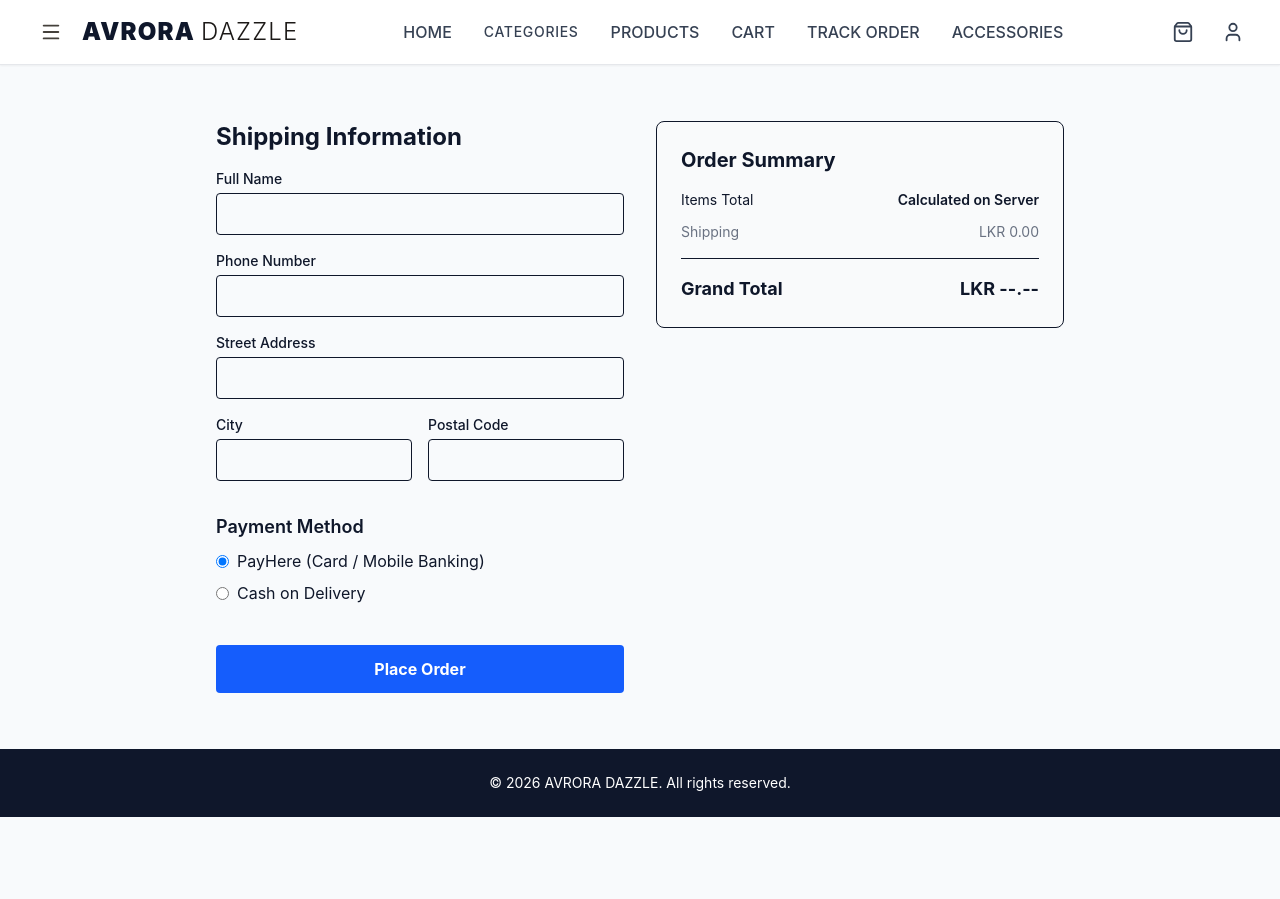
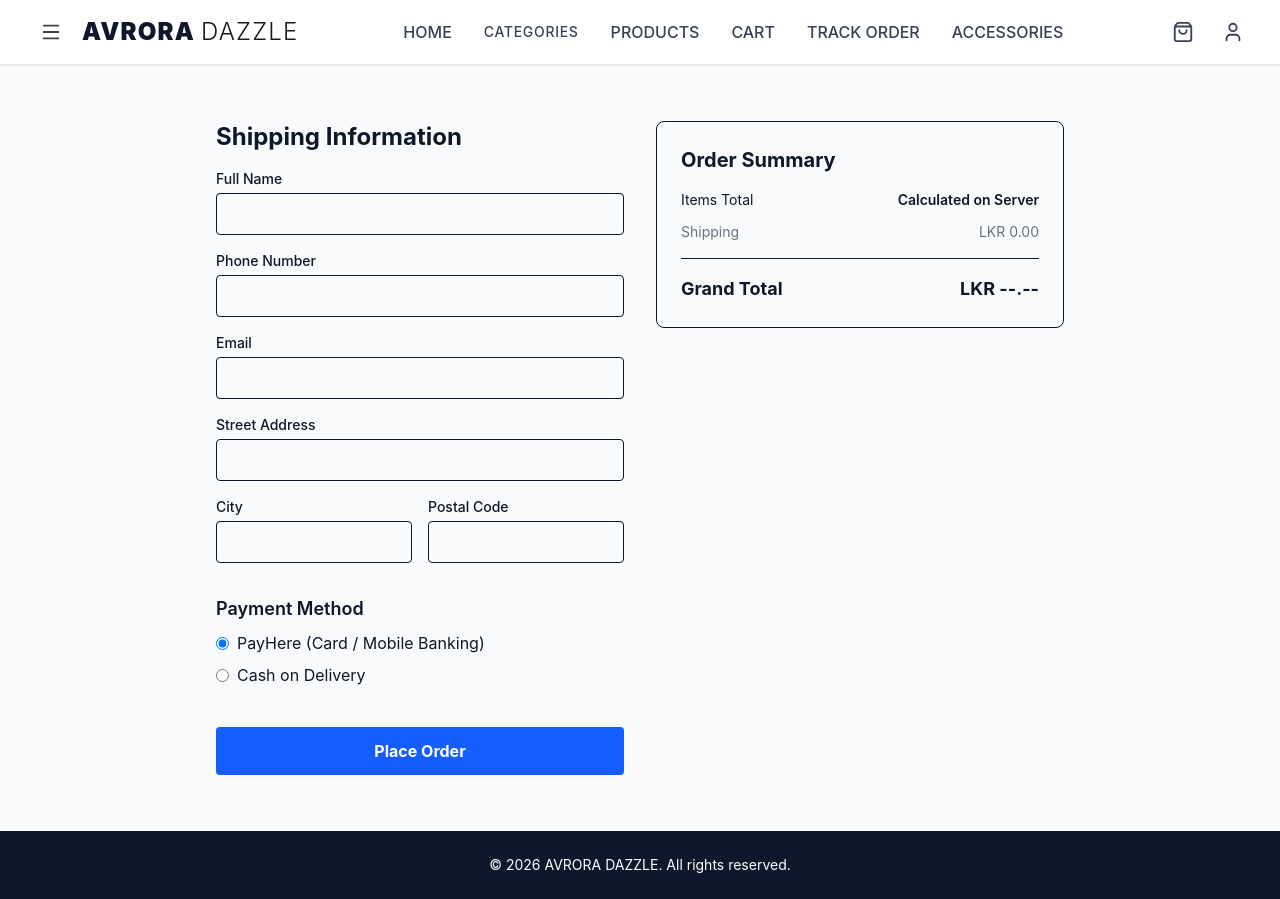
Before and after one commit to gayanslp/avrora-dazzle-frontend, a React (Vite) app: page /checkout in a window 1280 px wide. Before the commit the page ends 817 px from the top, so only its background shows below. Built offline with nearby package versions, Linux system fonts and the light colour scheme; no server answers; sample sign-in values are in the browser's storage.

Commit message:
Add email field to CheckoutPage and update order submission logic

```diff
--- a/src/pages/CheckoutPage.jsx
+++ b/src/pages/CheckoutPage.jsx
@@ -6,6 +6,7 @@ const CheckoutPage = () => {
     const [formData, setFormData] = useState({
         fullName: '',
         phone: '',
+        email: '',
         street: '',
         city: '',
         postalCode: '',
@@ -89,13 +90,16 @@ const CheckoutPage = () => {
                     shippingAddress: {
                         fullName: formData.fullName,
                         phone: formData.phone,
+
                         street: formData.street,
                         city: formData.city,
                         postalCode: formData.postalCode,
                     },
                     paymentMethod: formData.paymentMethod,
+                    email: formData.email,
                     coupon: null,
                 },
+
                 {
                     headers: {
                         Authorization: `Bearer ${localStorage.getItem('token')}`, // User auth token
@@ -105,13 +109,18 @@ const CheckoutPage = () => {
 
             const createdOrder = response.data;
 
+            console.log("Order Created:", createdOrder);
+
             const orderId = createdOrder?._id;
 
 
             // 2. Payment Method eka 'PayHere' nam PayHere flow eka initiate karanawa
             if (formData.paymentMethod === 'PayHere') {
+                console.log("Initiating PayHere Payment for Order ID:", orderId);
 
-                const hashResponse = await axiosInstance.post("/payhere-hash")
+                const hashResponse = await axiosInstance.post("/payment/payhere-hash", {
+                    orderId: orderId
+                })
 
                 const pahereData = hashResponse.data;
 
@@ -141,6 +150,7 @@ const CheckoutPage = () => {
 
         } catch (err) {
             setError(err.response?.data?.message || 'Failed to place order. Try again.');
+            console.log(err);
         } finally {
             setLoading(false);
         }
@@ -173,6 +183,18 @@ const CheckoutPage = () => {
                             type="text"
                             name="phone"
                             value={formData.phone}
+                            onChange={handleChange}
+                            required
+                            className="w-full border p-2 rounded mt-1"
+                        />
+                    </div>
+
+                    <div>
+                        <label className="block text-sm font-medium">Email</label>
+                        <input
+                            type="email"
+                            name="email"
+                            value={formData.email}
                             onChange={handleChange}
                             required
                             className="w-full border p-2 rounded mt-1"
```
